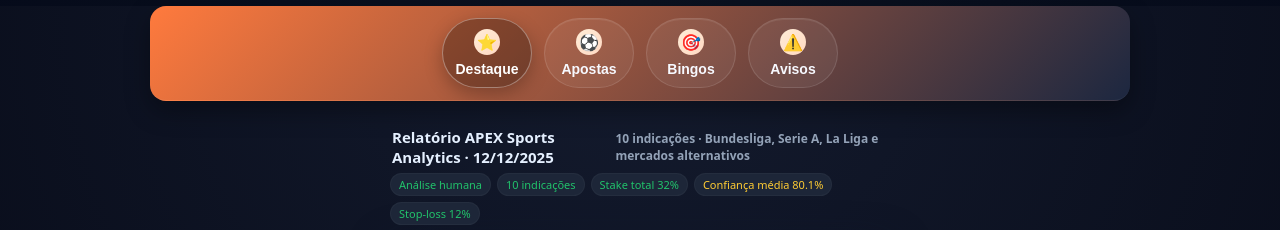
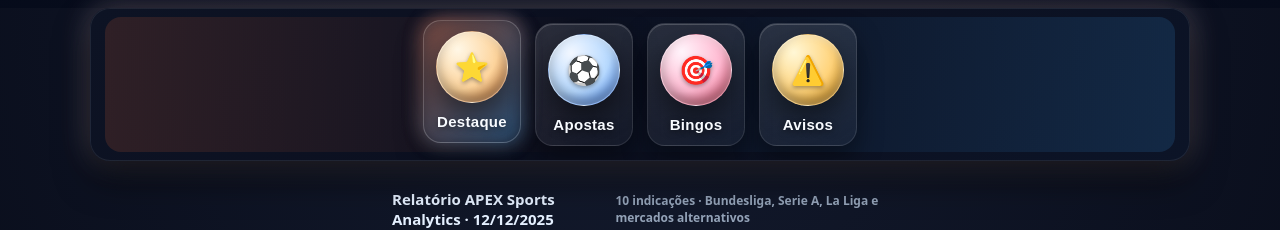
Before and after one commit to newjsouza/coridora, a React (Vite) app in the folder frontend/: page / in a window 1280 px wide. Shown: the top 230 px of the page. Built offline with nearby package versions, Linux system fonts and the light colour scheme.

Commit message:
Restyle top tabs menu

```diff
--- a/frontend/src/components/TopTabs.tsx
+++ b/frontend/src/components/TopTabs.tsx
@@ -25,13 +25,13 @@
       {tabs.map((tab) => (
         <button
           key={tab.key}
-          className={`top-tab ${active === tab.key ? "active" : ""}`}
+          className={`top-tab top-tab-${tab.key} ${active === tab.key ? "active" : ""}`}
           onClick={() => navigate(tab.path)}
         >
           <span className="top-tab-icon" aria-hidden>
             {tab.icon}
           </span>
-          <span>{tab.label}</span>
+          <span className="top-tab-label">{tab.label}</span>
         </button>
       ))}
     </div>
--- a/frontend/src/pages/ReportPage.css
+++ b/frontend/src/pages/ReportPage.css
@@ -113,19 +113,33 @@
 .top-tabs {
   position: sticky;
   top: 0;
-  z-index: 80;
-  background: linear-gradient(135deg, #ff7a3d, #1c2740);
-  padding: 12px 14px;
+  z-index: 120;
+  background: linear-gradient(135deg, #0d1324, #0b0f1f 50%, #0c1427);
+  padding: 14px 16px;
   display: flex;
   justify-content: center;
-  gap: 12px;
+  gap: 14px;
   overflow-x: auto;
-  border-bottom: 1px solid rgba(255, 255, 255, 0.06);
-  box-shadow: 0 10px 24px rgba(0, 0, 0, 0.35);
+  border: 1px solid rgba(255, 255, 255, 0.08);
+  box-shadow: 0 18px 34px rgba(0, 0, 0, 0.55), 0 0 32px rgba(255, 112, 52, 0.25),
+    0 0 32px rgba(54, 170, 255, 0.25);
+  border-radius: 20px;
+  margin: 8px auto 10px;
+  max-width: 1100px;
+  width: calc(100% - 20px);
+  backdrop-filter: blur(8px);
+  position: sticky;
+  inset: 0 auto auto;
+}
+
+.top-tabs::before {
+  content: "";
+  position: absolute;
+  inset: 8px 14px;
   border-radius: 16px;
-  margin: 6px auto 8px;
-  max-width: 980px;
-  width: calc(100% - 20px);
+  background: linear-gradient(90deg, rgba(255, 110, 52, 0.14), rgba(0, 0, 0, 0) 45%, rgba(61, 169, 255, 0.14));
+  pointer-events: none;
+  z-index: 0;
 }
 
 .top-tabs::-webkit-scrollbar {
@@ -133,40 +147,104 @@
 }
 
 .top-tab {
-  min-width: 90px;
-  padding: 10px 12px;
-  border-radius: 999px;
+  position: relative;
+  z-index: 1;
+  min-width: 92px;
+  padding: 10px 12px 12px;
+  border-radius: 18px;
   display: flex;
   flex-direction: column;
   align-items: center;
-  gap: 6px;
+  gap: 10px;
   font-size: 14px;
-  font-weight: 700;
+  font-weight: 800;
   color: #f7f9ff;
-  background: rgba(255, 255, 255, 0.06);
-  border: 1px solid rgba(255, 255, 255, 0.12);
+  background: linear-gradient(160deg, rgba(255, 255, 255, 0.12), rgba(255, 255, 255, 0.04));
+  border: 1px solid rgba(255, 255, 255, 0.1);
   flex-shrink: 0;
-  box-shadow: inset 0 1px 0 rgba(255, 255, 255, 0.08);
+  box-shadow: inset 0 1px 0 rgba(255, 255, 255, 0.18), 0 12px 26px rgba(0, 0, 0, 0.4);
+  text-shadow: 0 2px 4px rgba(0, 0, 0, 0.35);
+  transition: transform 140ms ease, box-shadow 160ms ease, border-color 160ms ease;
+}
+
+.top-tab::before {
+  content: "";
+  position: absolute;
+  inset: -3px;
+  border-radius: 20px;
+  background: linear-gradient(135deg, rgba(255, 111, 54, 0.35), rgba(54, 170, 255, 0.35));
+  filter: blur(9px);
+  opacity: 0;
+  transition: opacity 160ms ease;
+  z-index: -1;
 }
 
 .top-tab.active {
-  background: rgba(0, 0, 0, 0.28);
-  border-color: rgba(255, 255, 255, 0.35);
-  color: #fff;
-  box-shadow: 0 6px 18px rgba(0, 0, 0, 0.25);
+  transform: translateY(-3px);
+  border-color: rgba(255, 255, 255, 0.24);
+  box-shadow: 0 16px 28px rgba(0, 0, 0, 0.4), 0 0 22px rgba(255, 111, 54, 0.2), 0 0 22px rgba(54, 170, 255, 0.2);
+}
+
+.top-tab.active::before {
+  opacity: 1;
 }
 
 .top-tab-icon {
-  width: 26px;
-  height: 26px;
-  border-radius: 999px;
+  width: 72px;
+  height: 72px;
+  border-radius: 50%;
   display: flex;
   align-items: center;
   justify-content: center;
-  background: linear-gradient(135deg, #ffedd7, #ffd8c2);
-  color: var(--orange-dark);
-  font-size: 16px;
-  font-weight: 700;
+  color: #1c1c1c;
+  font-size: 28px;
+  font-weight: 800;
+  border: 1px solid rgba(255, 255, 255, 0.25);
+  box-shadow: inset 0 1px 6px rgba(255, 255, 255, 0.35), inset 0 -6px 12px rgba(0, 0, 0, 0.35),
+    0 12px 26px rgba(0, 0, 0, 0.45);
+  background: radial-gradient(circle at 30% 25%, #fff7e6, #fdd49c 55%, #b05a1c 100%);
+}
+
+.top-tab-label {
+  font-size: 15px;
+  font-weight: 800;
+  letter-spacing: 0.02em;
+  color: #f8fbff;
+  text-shadow: 0 2px 6px rgba(0, 0, 0, 0.45);
+}
+
+.top-tab-home .top-tab-icon {
+  background: radial-gradient(circle at 30% 25%, #fff7e6, #fdd49c 55%, #b05a1c 100%);
+}
+
+.top-tab-apostas .top-tab-icon {
+  background: radial-gradient(circle at 32% 26%, #f2f7ff, #b6d9ff 55%, #2c6fe3 100%);
+}
+
+.top-tab-bingo .top-tab-icon {
+  background: radial-gradient(circle at 30% 24%, #fff4fb, #ffb9d1 55%, #c93552 100%);
+}
+
+.top-tab-avisos .top-tab-icon {
+  background: radial-gradient(circle at 30% 25%, #fff7d6, #ffd37a 55%, #c78006 100%);
+}
+
+@media (max-width: 480px) {
+  .top-tab {
+    min-width: 80px;
+    padding: 9px 10px 10px;
+    gap: 8px;
+  }
+
+  .top-tab-icon {
+    width: 64px;
+    height: 64px;
+    font-size: 24px;
+  }
+
+  .top-tab-label {
+    font-size: 14px;
+  }
 }
 
 .page {
```
Also changed, not shown: 5 other files (tests, documents, lock files or other folders).
